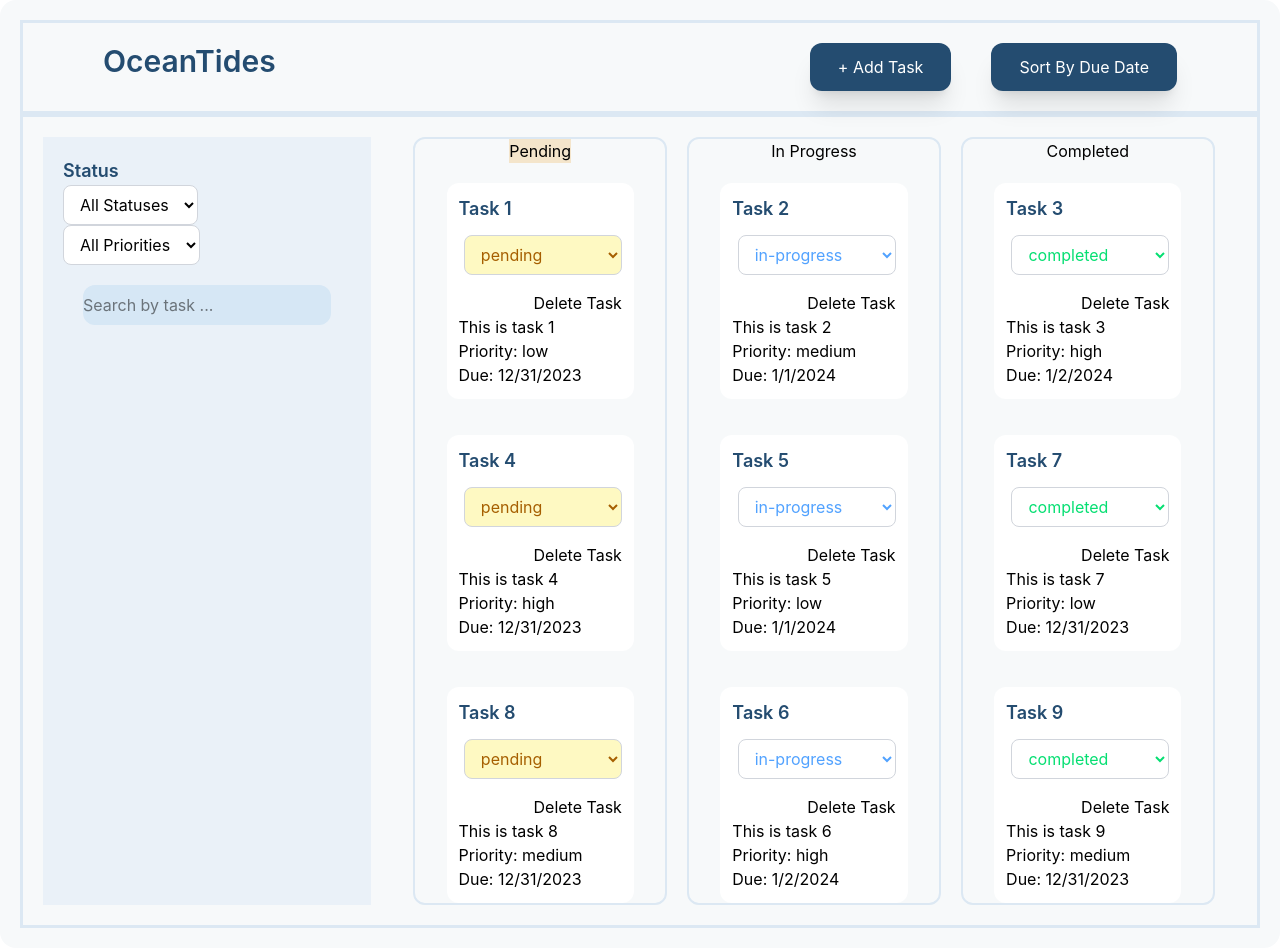
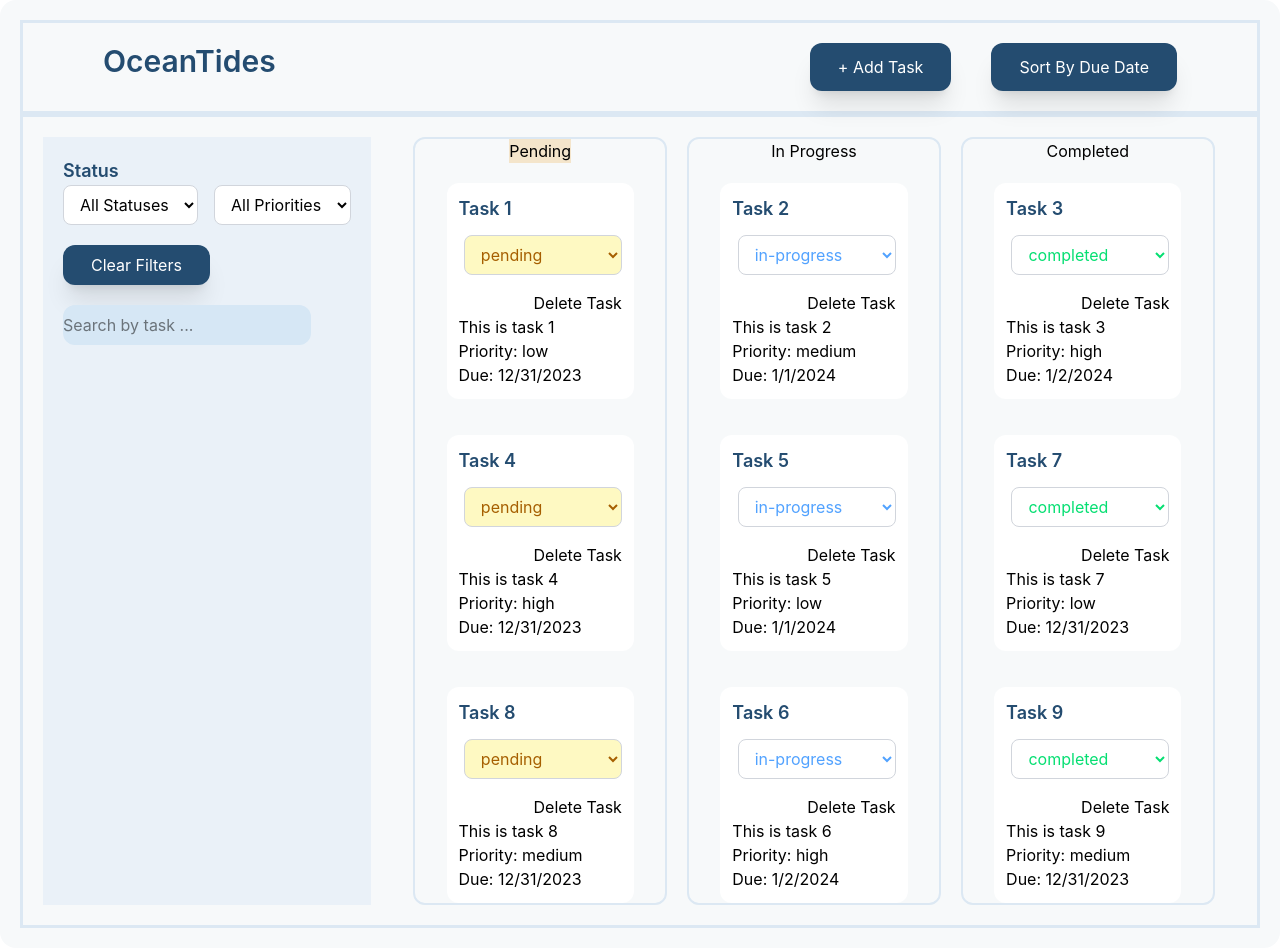
Before and after one commit to rhundal/task-management-dashboard, a React (Vite) app in the folder task-management-dashboard/: page / in a window 1280 px wide. Built offline with nearby package versions, Linux system fonts and the light colour scheme.

Commit message:
added clearFilters button and fixed some styles

```diff
--- a/task-management-dashboard/src/components/TaskFilter/TaskFilter.tsx
+++ b/task-management-dashboard/src/components/TaskFilter/TaskFilter.tsx
@@ -18,7 +18,7 @@ export default function TaskFilter(props: TaskFilterProps) {
       searchString: userInput, // Convert empty string ("All Statuses") to undefined
     });
   }
-  // function submitSearch(e: React.MouseEvent<HTMLButtonElement>) {}
+  function clearFilters(e: React.MouseEvent<HTMLButtonElement>) {}
 
   function handleStatusChange(e: React.ChangeEvent<HTMLSelectElement>) {
     const newStatus = e.target.value as TaskStatus;
@@ -44,7 +44,7 @@ export default function TaskFilter(props: TaskFilterProps) {
   }
   return (
     <>
-      <div>
+      <div className="flex flex-col md:flex-row gap-4">
         <select
           className="rounded-lg border border-gray-300 px-3 py-2 bg-white text-black"
           onChange={(e) => {
@@ -58,7 +58,6 @@ export default function TaskFilter(props: TaskFilterProps) {
             </option>
           ))}
         </select>
-      </div>
         <div>
           <select
             className="rounded-lg border border-gray-300 px-3 py-2 bg-white text-black"
@@ -74,8 +73,17 @@ export default function TaskFilter(props: TaskFilterProps) {
             ))}
           </select>
         </div>
+      </div>
+      <div className="mt-5">
+        <button
+          onClick={clearFilters}
+          className="text-surface-card bg-txt-primary py-2 px-7 rounded-xl shadow-xl"
+        >
+          Clear Filters
+        </button>
+      </div>
       <div className="flex flex-row">
-        <div className="p-5">
+        <div className="mt-5">
           <input
             type="text"
             onChange={handleSearchInput}
@@ -83,14 +91,6 @@ export default function TaskFilter(props: TaskFilterProps) {
             className="bg-sidebar-active h-10 rounded-xl shadown-xl"
           />
         </div>
-        {/* <div className="p-5">
-          <button
-            onClick={submitSearch}
-            className="text-surface-card bg-txt-primary py-3 px-7 rounded-xl shadow-xl"
-          >
-            Search
-          </button>
-        </div> */}
       </div>
     </>
   );
```
Lines whose indentation alone changed are shown as unchanged.
